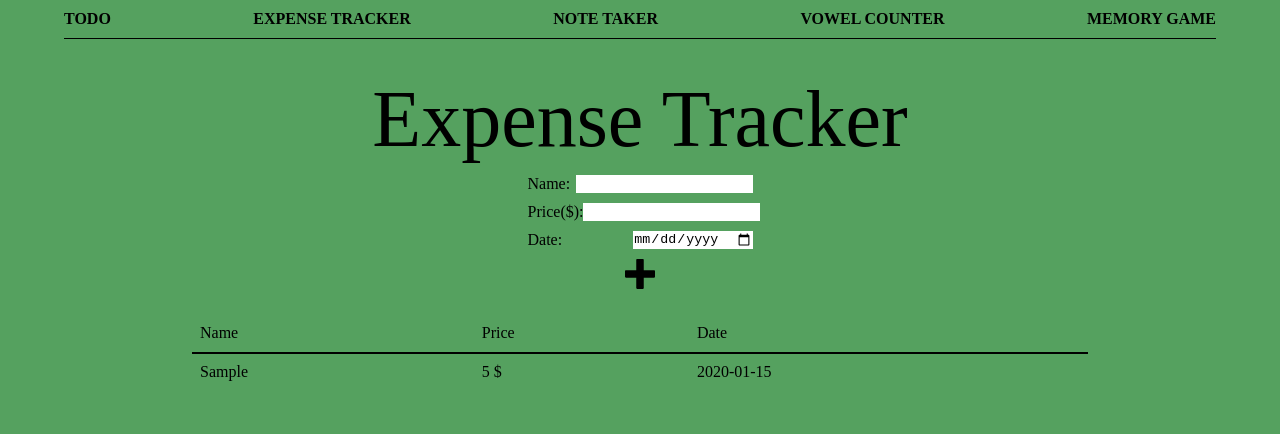
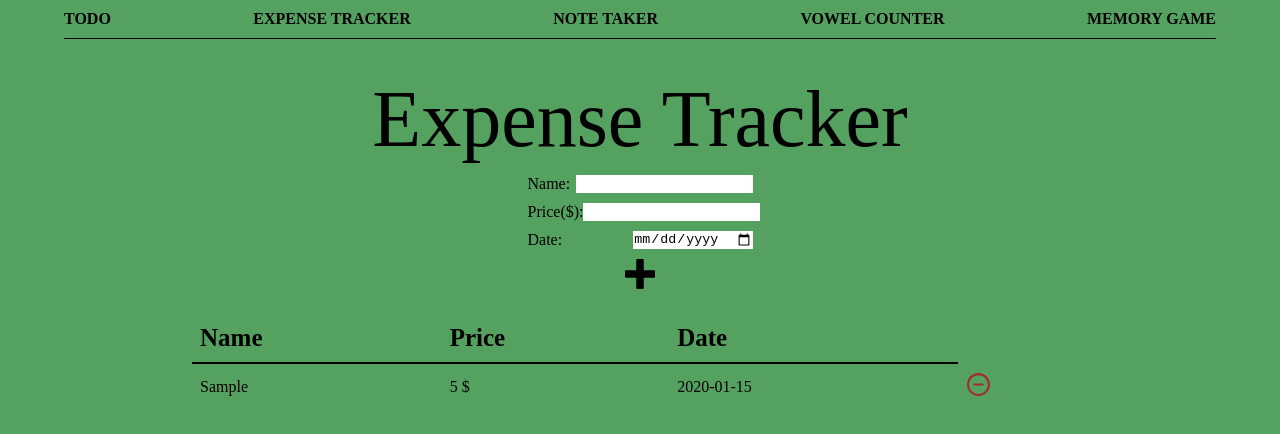
Before and after one commit to cansolele/five-in-one, a React (Create React App) app: page /expense-tracker in a window 1280 px wide. Both pictures are taken after typing "Sample", "5", "2020-01-15" into the empty fields and a click on the button 640 px from the left and 274 px from the top of the page. Shown: the top 434 px of the page. Built offline with nearby package versions, Linux system fonts and the light colour scheme.

Commit message:
ET remove btn

```diff
--- a/src/components/ExpenseTracker/ExpenseTracker.js
+++ b/src/components/ExpenseTracker/ExpenseTracker.js
@@ -1,6 +1,7 @@
 import s from "./ExpenseTracker.module.css";
 import { IconContext } from "react-icons";
 import { ImPlus } from "react-icons/im";
+import { CgRemove } from "react-icons/cg";
 
 const ExpenseTracker = (props) => {
   const inputExpensNameHandler = (event) => {
@@ -33,6 +34,9 @@ const ExpenseTracker = (props) => {
       props.setInputExpensPrice("");
       props.setInputExpensDate("");
     }
+  };
+  const removeExpens = (id) => {
+    props.setExpens(props.expens.filter((e) => e.id !== id));
   };
   return (
     <div>
@@ -89,6 +93,18 @@ const ExpenseTracker = (props) => {
                 <td>{expen.name}</td>
                 <td>{expen.price + " $"}</td>
                 <td>{expen.date}</td>
+                <td>
+                  <button
+                    onClick={() => removeExpens(expen.id)}
+                    className={s.remove_btn}
+                  >
+                    <IconContext.Provider
+                      value={{ className: s.remove_btn_icon }}
+                    >
+                      <CgRemove />
+                    </IconContext.Provider>
+                  </button>
+                </td>
               </tr>
             ))}
           </tbody>
--- a/src/components/ExpenseTracker/ExpenseTracker.module.css
+++ b/src/components/ExpenseTracker/ExpenseTracker.module.css
@@ -41,13 +41,33 @@
     background: transparent;
 }
 
+.remove_btn {
+    width: 25px;
+    height: 25px;
+    border: none;
+    background: transparent;
+    outline: none;
+    border: none;
+    cursor: pointer;
+}
+
 .addExpens:active {
+    border: 1px solid black;
+}
+
+.remove_btn:active {
     border: 1px solid black;
 }
 
 .addBtnIcon {
     min-width: 100%;
     min-height: 100%;
+}
+
+.remove_btn_icon {
+    min-width: 100%;
+    min-height: 100%;
+    color: brown;
 }
 
 table {
@@ -59,7 +79,7 @@ table {
 }
 
 th {
-    font-weight: normal;
+    font-size: 25px;
     border-bottom: 2px solid black;
     padding: 10px 8px;
 }
```
